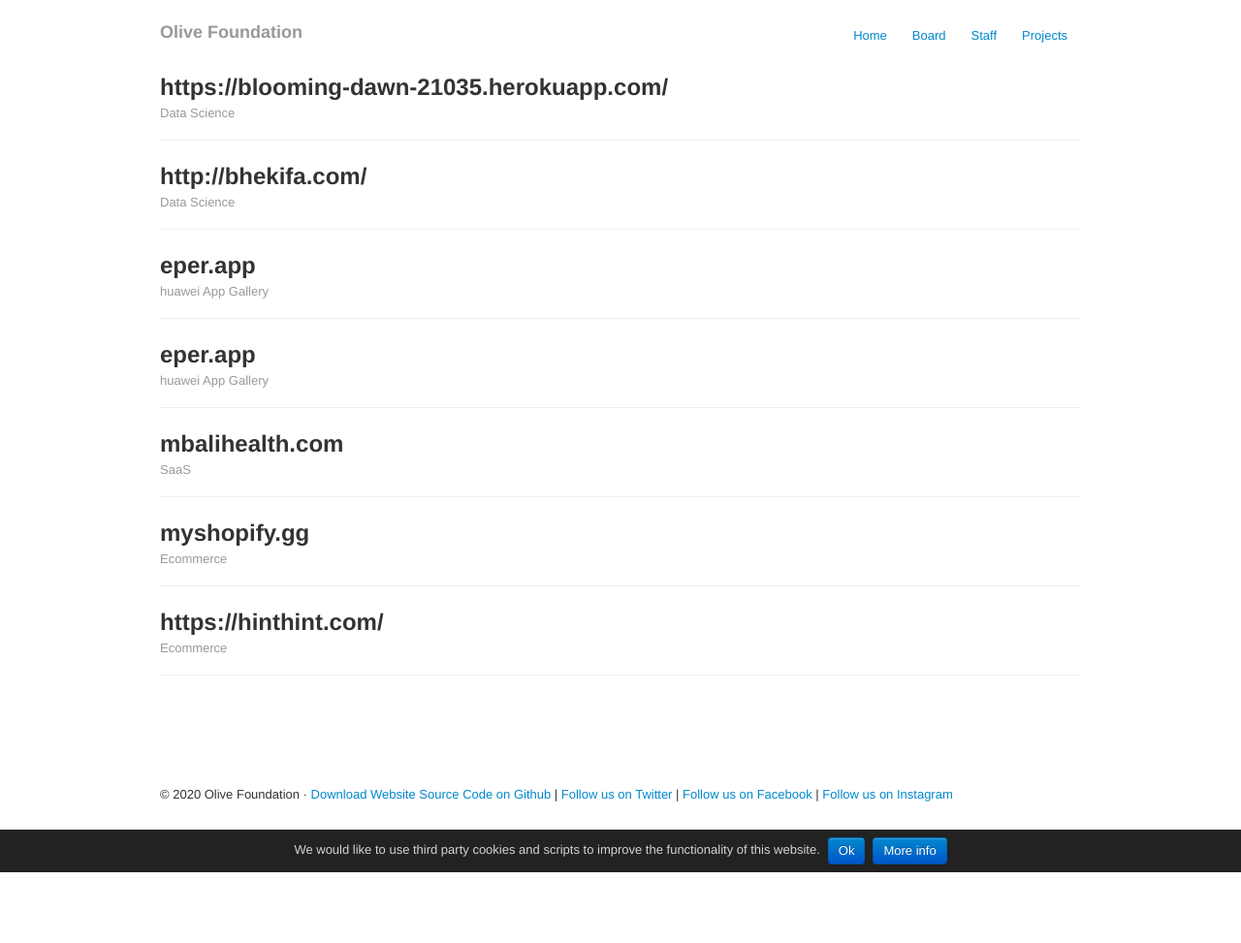
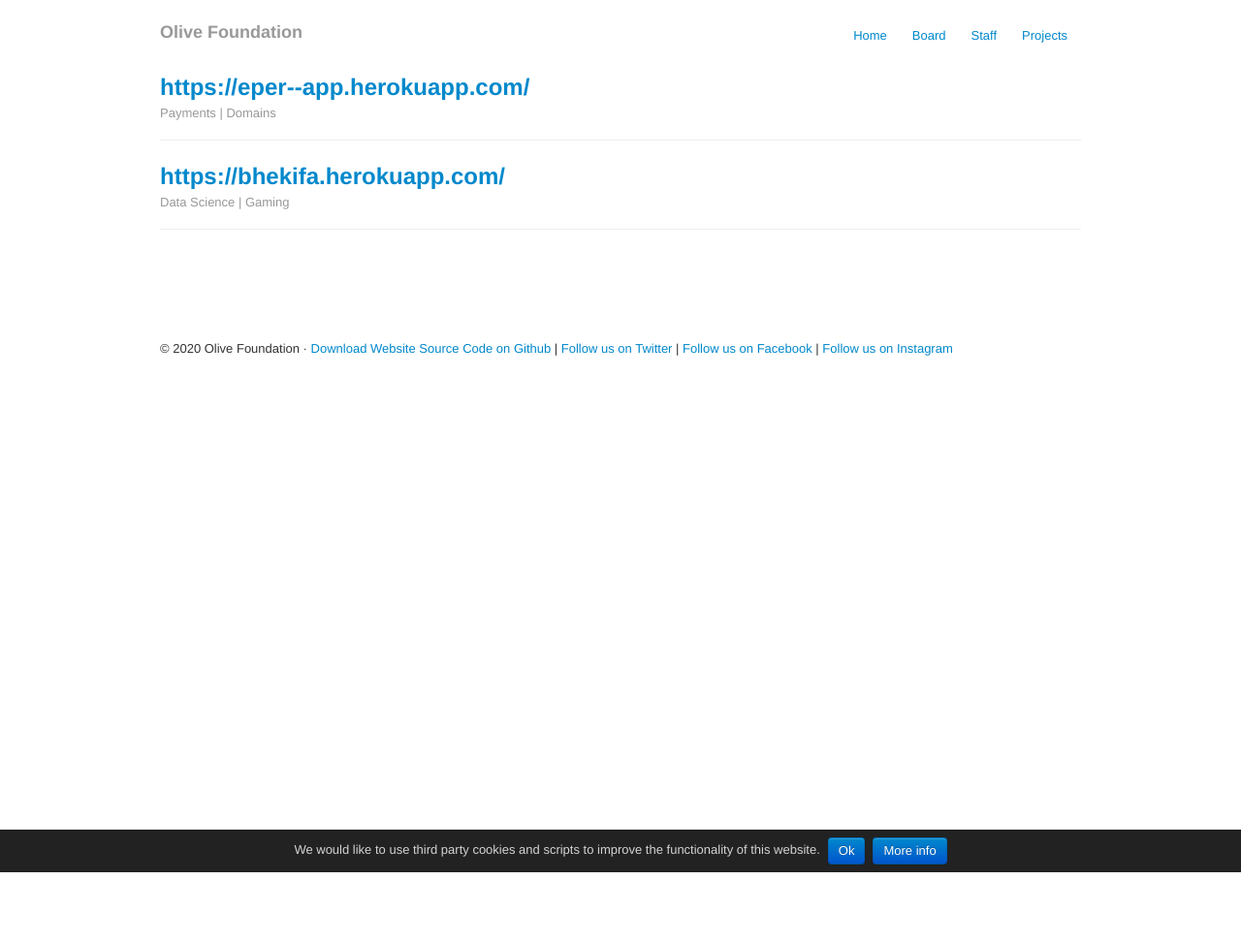
Before and after one commit to olivefoundation/olivefoundation-org, a Jekyll site: the page built from projects.html, in a window 1280 px wide. Shown: the whole page at 97% size. Built offline with Jekyll 4.4.1, drawn with Linux system fonts in a browser that asks for light colours; after the commit the page ends 900 px from its top, so only the background shows below that.

Commit message:
update projects

```diff
--- a/projects.html
+++ b/projects.html
@@ -10,65 +10,18 @@
 
   <div class="row-fluid">
     <div class="span12">
-      <h2>https://blooming-dawn-21035.herokuapp.com/</h2>
-      <p class="muted">Data Science</p>
+      <h2><a target="_blank" href="https://eper--app.herokuapp.com/">https://eper--app.herokuapp.com/</a></h2>
+      <p class="muted">Payments | Domains</p>
       <hr>
     </div><!--/span-->
   </div>
 
-
   <div class="row-fluid">
     <div class="span12">
-      <h2>http://bhekifa.com/</h2>
-      <p class="muted">Data Science</p>
+      <h2><a target="_blank" href="https://bhekifa.herokuapp.com/">https://bhekifa.herokuapp.com/</a></h2>
+      <p class="muted">Data Science | Gaming</p>
       <hr>
     </div><!--/span-->
   </div>
 
-
-  <div class="row-fluid">
-    <div class="span12">
-      <h2>eper.app</h2>
-      <p class="muted">huawei App Gallery</p>
-      <hr>
-    </div><!--/span-->
-  </div>
-
-
-  <div class="row-fluid">
-    <div class="span12">
-      <h2>eper.app</h2>
-      <p class="muted">huawei App Gallery</p>
-      <hr>
-    </div><!--/span-->
-  </div>
-
-
-  <div class="row-fluid">
-    <div class="span12">
-      <h2>mbalihealth.com</h2>
-      <p class="muted">SaaS</p>
-      <hr>
-    </div><!--/span-->
-  </div>
-
-
-  <div class="row-fluid">
-    <div class="span12">
-      <h2>myshopify.gg</h2>
-      <p class="muted">Ecommerce</p>
-      <hr>
-    </div><!--/span-->
-  </div>
-
-
-  <div class="row-fluid">
-    <div class="span12">
-      <h2>https://hinthint.com/</h2>
-      <p class="muted">Ecommerce</p>
-      <hr>
-    </div><!--/span-->
-  </div>
-
-
 </div>
```
